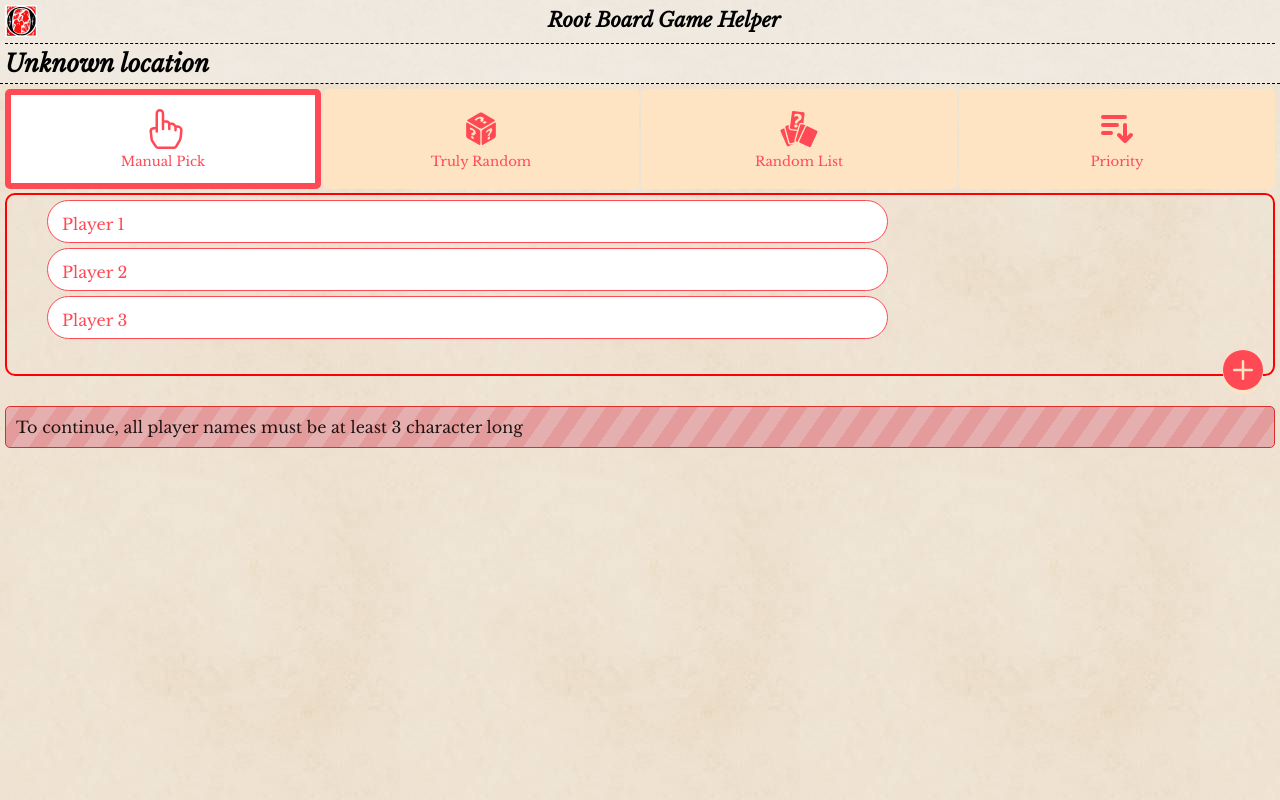
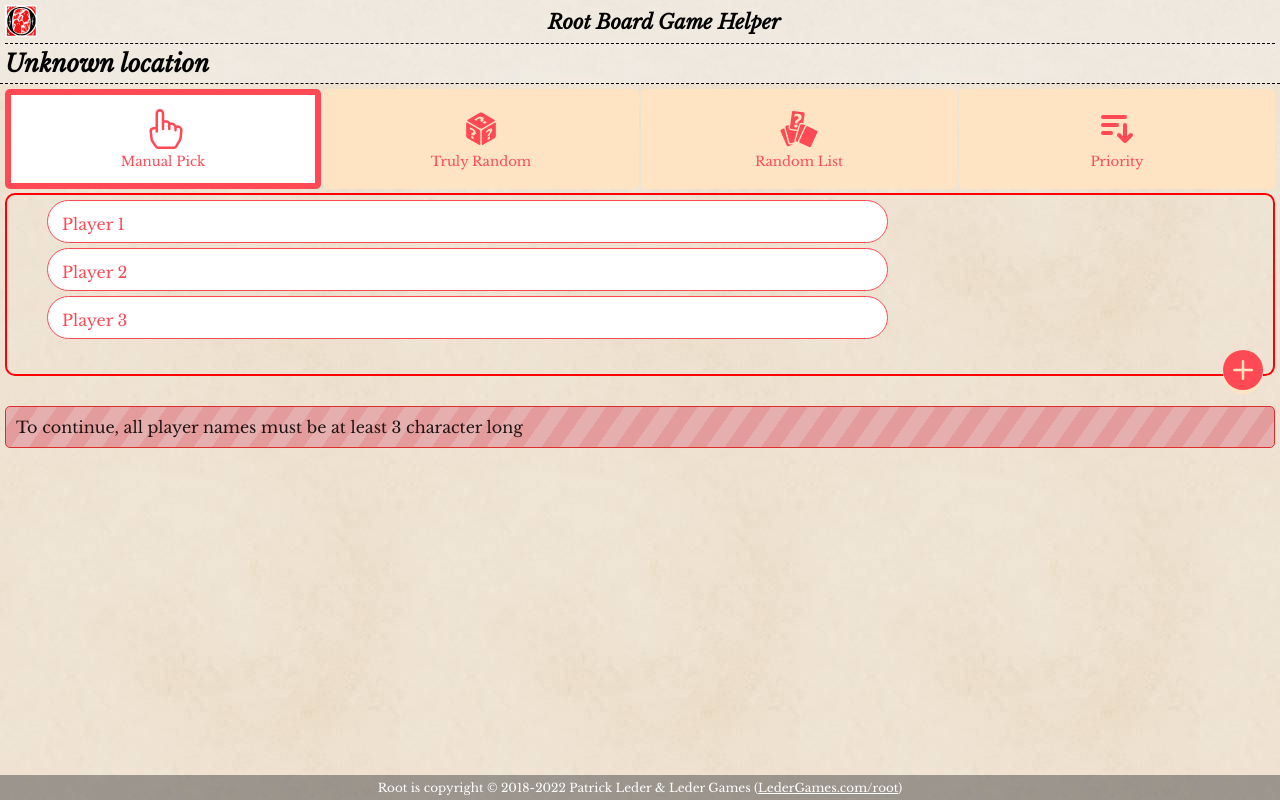
Before and after one commit to sebastianpennino/rootBoardGameHelper, a React (Create React App) app in the folder rbgh/: page /player-selection in a window 1280 px wide. Built offline with nearby package versions, Linux system fonts and the light colour scheme; a web font is replaced by a local one.

Commit message:
Sticky footer (#14)

```diff
--- a/rbgh/package.json
+++ b/rbgh/package.json
@@ -1,6 +1,6 @@
 {
   "name": "rbgh",
-  "version": "0.4.1",
+  "version": "0.4.2",
   "private": true,
   "dependencies": {
     "@testing-library/jest-dom": "^5.16.4",
--- a/rbgh/src/App.tsx
+++ b/rbgh/src/App.tsx
@@ -151,32 +151,19 @@
     // TODO: Improve typings
     // @ts-ignore
     <RBGHContext.Provider value={shareProps}>
-      <div className="app">
       <Router>
         <Header />
         <main className="content">
           <AppRoutes />
-            {/*
-            {DEV_MODE && (
-              <small>
-                <pre>
-                  {JSON.stringify(
-                    {
-                      players: playerList.map((player) => player.name),
-                      method: methodList.find((method) => method.selected)?.name,
-                      filter,
-                      result,
-                    },
-                    null,
-                    2,
-                  )}
-                </pre>
-              </small>
-            )}
-*/}
         </main>
+        <footer className="footer">
+          Root is copyright © 2018-{new Date().getFullYear()} Patrick Leder & Leder Games (
+          <a href="https://www.LederGames.com/root" rel="nofollow">
+            LederGames.com/root
+          </a>
+          )
+        </footer>
       </Router>
-      </div>
     </RBGHContext.Provider>
   )
 }
--- a/rbgh/src/components/Header.tsx
+++ b/rbgh/src/components/Header.tsx
@@ -16,7 +16,11 @@
     <header>
       <div className="app-header">
         <NavLink to="/">
-          <img src={ologo} alt="root board game helper logo: a capital H letter with a red background" />
+          <img
+            src={ologo}
+            alt="root board game helper logo: a capital H letter with a red background"
+            title="go back to the start"
+          />
         </NavLink>
         <h1>Root Board Game Helper</h1>
       </div>
--- a/rbgh/src/css/App.css
+++ b/rbgh/src/css/App.css
@@ -5,9 +5,6 @@
 .app {
   padding: 0;
   margin: 0;
-}
-.app .content {
-  padding: 5px;
 }
 
 .error-msg {
--- a/rbgh/src/css/header.css
+++ b/rbgh/src/css/header.css
@@ -21,7 +21,7 @@
 }
 .app-header h1 {
   font-size: 1.25em;
-  line-height: 31px;
+  line-height: 34px;
   font-style: italic;
   text-align: center;
   margin: 0;
--- a/rbgh/src/css/index.css
+++ b/rbgh/src/css/index.css
@@ -1,8 +1,36 @@
 @import-normalize; /* bring in normalize.css styles */
+
+html,
+body {
+  height: 100%;
+}
+#root {
+  display: flex;
+  flex-direction: column;
+  height: 100%;
+}
+.content {
+  flex: 1 0 auto;
+  padding: 5px;
+}
+.footer {
+  margin-top: 110px;
+  flex-shrink: 0;
+}
+.footer {
+  background-color: rgba(75, 75, 75, 0.5);
+  color: white;
+  padding: 5px 0;
+  text-align: center;
+  font-size: 0.75em;
+}
+.footer a {
+  color: white;
+}
 
 body {
   margin: 0;
-  font-family: "Libre Baskerville", serif;
+  font-family: 'Libre Baskerville', serif;
   -webkit-font-smoothing: antialiased;
   -moz-osx-font-smoothing: grayscale;
   font-size: 16px;
@@ -10,7 +38,7 @@
 }
 
 body * {
-  font-family: "Libre Baskerville", serif;
+  font-family: 'Libre Baskerville', serif;
   -webkit-font-smoothing: antialiased;
   -moz-osx-font-smoothing: grayscale;
 }
```
Also changed, not shown: 1 other file (tests, documents, lock files or other folders). Lines whose indentation alone changed are shown as unchanged.
